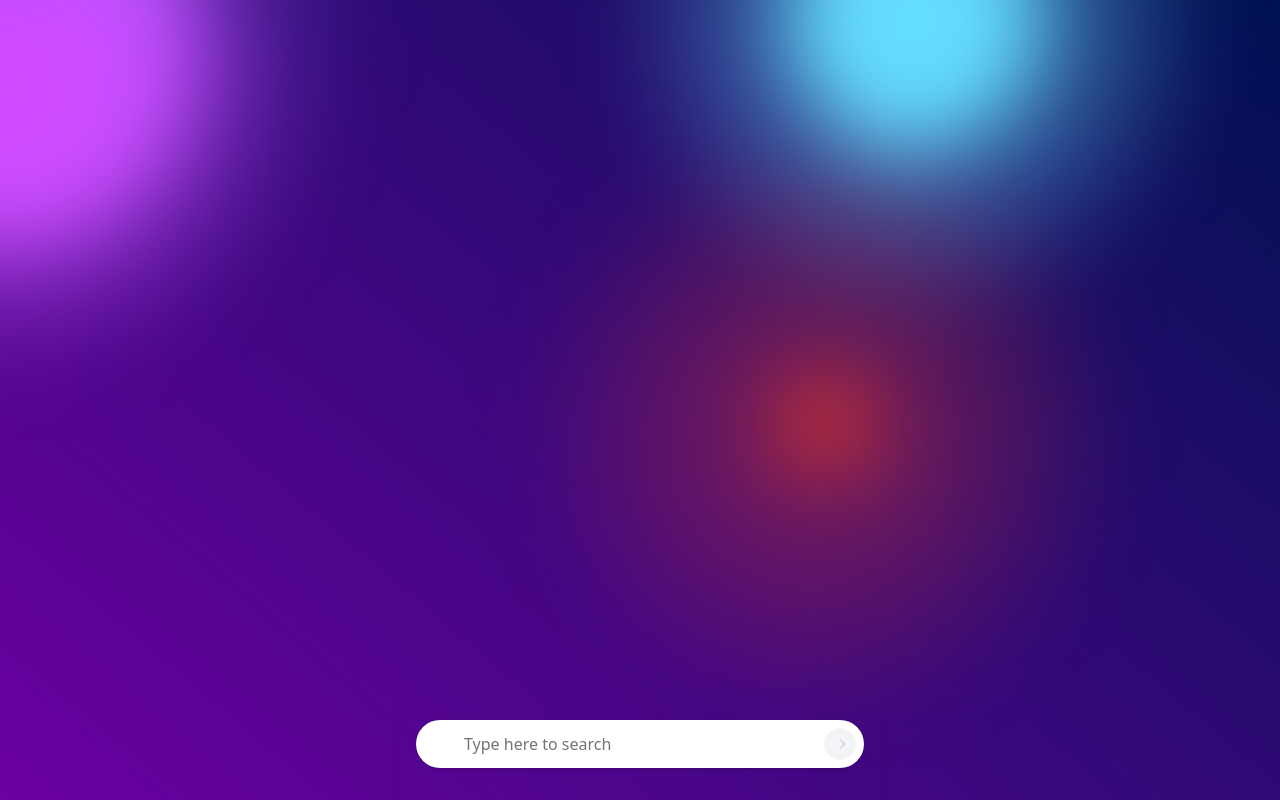
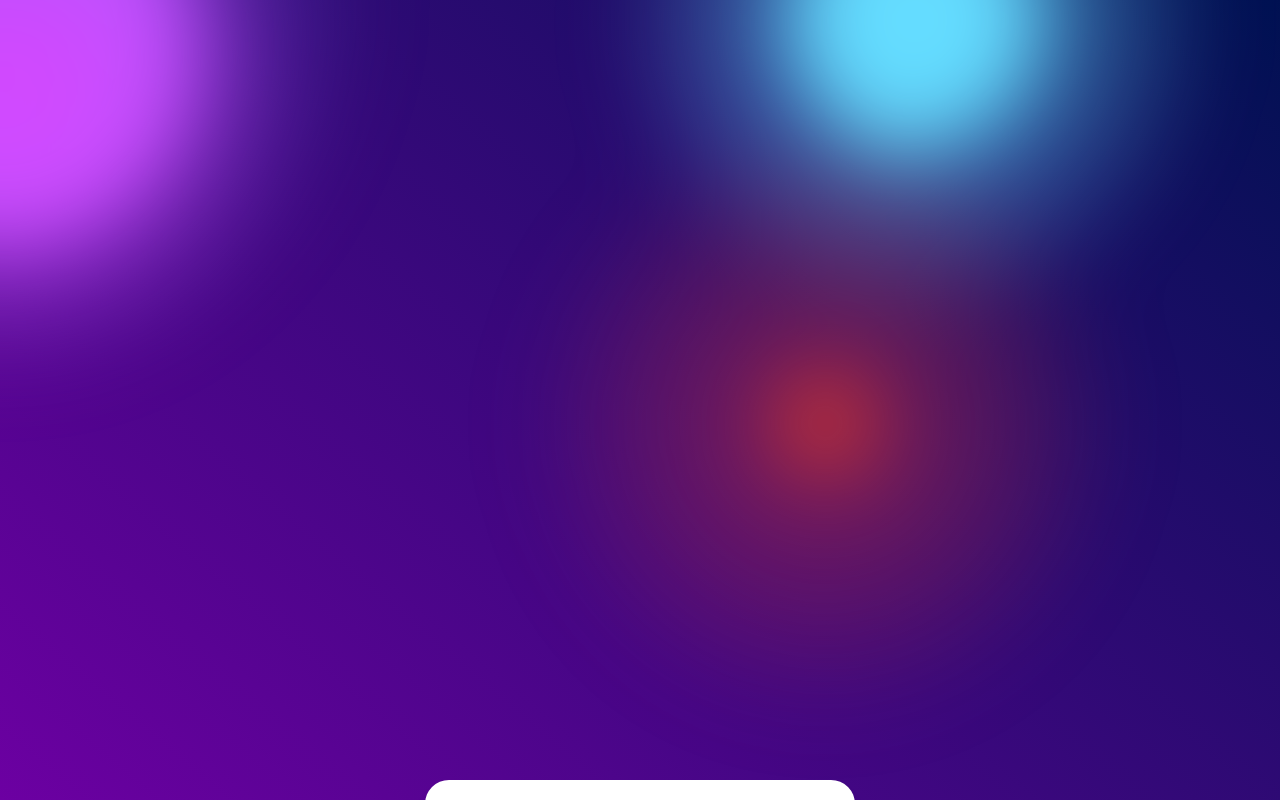
Before and after one commit to ShirodkarFalashree/eScout-web, a React (Vite) app in the folder Frontend/: page / in a window 1280 px wide. Built offline with nearby package versions, Linux system fonts and the light colour scheme.

Commit message:
changes in searchpage

```diff
--- a/Frontend/package.json
+++ b/Frontend/package.json
@@ -10,6 +10,7 @@
     "preview": "vite preview"
   },
   "dependencies": {
+    "@tabler/icons-react": "^3.14.0",
     "clsx": "^2.1.1",
     "framer-motion": "^11.3.31",
     "react": "^18.3.1",
--- a/Frontend/src/components/InputBox.jsx
+++ b/Frontend/src/components/InputBox.jsx
@@ -5,9 +5,10 @@ import { useCallback, useEffect, useRef, useState } from "react";
 import { cn } from "@/lib/utils";
 
 export function PlaceholdersAndVanishInput({
-  placeholders=[],
+  placeholders = [],
   onChange,
-  onSubmit
+  onSubmit,
+  onClick // New prop
 }) {
   const [currentPlaceholder, setCurrentPlaceholder] = useState(0);
 
@@ -58,7 +59,7 @@ export function PlaceholdersAndVanishInput({
 
     const fontSize = parseFloat(computedStyles.getPropertyValue("font-size"));
     ctx.font = `${fontSize * 2}px ${computedStyles.fontFamily}`;
-    ctx.fillStyle = "#FFF";
+    ctx.fillStyle = "#fff";
     ctx.fillText(value, 16, 40);
 
     const imageData = ctx.getImageData(0, 0, 800, 800);
@@ -167,19 +168,29 @@ export function PlaceholdersAndVanishInput({
     vanishAndSubmit();
     onSubmit && onSubmit(e);
   };
+
+  // Ensure onClick is called when the input is clicked
+  const handleInputClick = (e) => {
+    if (onClick) {
+      onClick(e);
+    }
+  };
+
   return (
-    (<form
-      className={cn(
-        "w-full relative max-w-xl mx-auto bg-white dark:bg-zinc-800 h-12 rounded-full overflow-hidden shadow-[0px_2px_3px_-1px_rgba(0,0,0,0.1),_0px_1px_0px_0px_rgba(25,28,33,0.02),_0px_0px_0px_1px_rgba(25,28,33,0.08)] transition duration-200",
-        value && "bg-gray-50"
-      )}
-      onSubmit={handleSubmit}>
+    <form
+    className={cn(
+      "w-full relative max-w-xl mx-auto bg-white bg-opacity-90 dark:bg-zinc-800 dark:bg-opacity-75 h-12 rounded-full overflow-hidden shadow-[0px_2px_3px_-1px_rgba(0,0,0,0.1),_0px_1px_0px_0px_rgba(25,28,33,0.02),_0px_0px_0px_1px_rgba(25,28,33,0.08)] transition duration-200",
+      value && "bg-gray-50 bg-opacity-90"
+    )}
+      onSubmit={handleSubmit}
+    >
       <canvas
         className={cn(
-          "absolute pointer-events-none  text-base transform scale-50 top-[20%] left-2 sm:left-8 origin-top-left filter invert dark:invert-0 pr-20",
+          "absolute pointer-events-none text-base transform scale-50 top-[20%] left-2 sm:left-8 origin-top-left filter invert dark:invert-0 pr-20",
           !animating ? "opacity-0" : "opacity-100"
         )}
-        ref={canvasRef} />
+        ref={canvasRef}
+      />
       <input
         onChange={(e) => {
           if (!animating) {
@@ -194,11 +205,14 @@ export function PlaceholdersAndVanishInput({
         className={cn(
           "w-full relative text-sm sm:text-base z-50 border-none dark:text-white bg-transparent text-black h-full rounded-full focus:outline-none focus:ring-0 pl-4 sm:pl-10 pr-20",
           animating && "text-transparent dark:text-transparent"
-        )} />
+        )}
+        onClick={handleInputClick} // Add click handler
+      />
       <button
         disabled={!value}
         type="submit"
-        className="absolute right-2 top-1/2 z-50 -translate-y-1/2 h-8 w-8 rounded-full disabled:bg-gray-100 bg-black dark:bg-zinc-900 dark:disabled:bg-zinc-800 transition duration-200 flex items-center justify-center">
+        className="absolute right-2 top-1/2 z-50 -translate-y-1/2 h-8 w-8 rounded-full disabled:bg-gray-100 bg-black dark:bg-zinc-900 dark:disabled:bg-zinc-800 transition duration-200 flex items-center justify-center"
+      >
         <motion.svg
           xmlns="http://www.w3.org/2000/svg"
           width="24"
@@ -209,7 +223,8 @@ export function PlaceholdersAndVanishInput({
           strokeWidth="2"
           strokeLinecap="round"
           strokeLinejoin="round"
-          className="text-gray-300 h-4 w-4">
+          className="text-gray-300 h-4 w-4"
+        >
           <path stroke="none" d="M0 0h24v24H0z" fill="none" />
           <motion.path
             d="M5 12l14 0"
@@ -223,13 +238,13 @@ export function PlaceholdersAndVanishInput({
             transition={{
               duration: 0.3,
               ease: "linear",
-            }} />
+            }}
+          />
           <path d="M13 18l6 -6" />
           <path d="M13 6l6 6" />
         </motion.svg>
       </button>
-      <div
-        className="absolute inset-0 flex items-center rounded-full pointer-events-none">
+      <div className="absolute inset-0 flex items-center rounded-full pointer-events-none">
         <AnimatePresence mode="wait">
           {!value && (
             <motion.p
@@ -250,12 +265,13 @@ export function PlaceholdersAndVanishInput({
                 duration: 0.3,
                 ease: "linear",
               }}
-              className="dark:text-zinc-500 text-sm sm:text-base font-normal text-neutral-500 pl-4 sm:pl-12 text-left w-[calc(100%-2rem)] truncate">
+              className="dark:text-zinc-500 text-sm sm:text-base font-normal text-neutral-500 pl-4 sm:pl-12 text-left w-[calc(100%-2rem)] truncate"
+            >
               {placeholders[currentPlaceholder]}
             </motion.p>
           )}
         </AnimatePresence>
       </div>
-    </form>)
+    </form>
   );
 }
--- a/Frontend/src/pages/SearchPage/SearchPage.jsx
+++ b/Frontend/src/pages/SearchPage/SearchPage.jsx
@@ -1,19 +1,28 @@
-import React from 'react'
+import {React,useState} from 'react'
 import { BackgroundGradientAnimation } from '../../components/Background'
 import { PlaceholdersAndVanishInput } from '../../components/InputBox'
 const SearchPage = () => {
+
+  const [isClicked, setIsClicked] = useState(false);
+
+  const handleInputClick = () => {
+    // Set `isClicked` to true when the input is clicked
+    setIsClicked(true);
+  };
   return (
     <BackgroundGradientAnimation>
 
-  <div className=" outer-div bg-white bg-opacity-0 bg-blur-lg p-4 rounded-3xl top shadow-lg h-64 justify-end absolute -bottom-48 left-1/2 transform -translate-x-1/2 mb-8 z-10 ">
-    <div className="search-container flex items-center justify-end relative w-[80vw] max-w-md mx-auto">
+  <div
+      className={`outer-div bg-white bg-opacity-${isClicked ? '15' : '0'} bg-blur-xl p-4 pt-8 rounded-3xl w-[430px] shadow-lg h-[75vh] justify-end absolute left-1/2 transform -translate-x-1/2 mb-5 z-10 transition-all duration-500 ${isClicked ? '-bottom-[160px] h-[80vh] ' : '-bottom-[600px] '}`}
+    >
+      <div className="search-container flex  items-center justify-end relative w-[90vw] max-w-2xl mx-auto">
         <PlaceholdersAndVanishInput
           placeholders={["Type here to search", "Search here.."]}
           onChange={(e) => console.log(e.target.value)}
           onSubmit={() => console.log("Submitted")}
+          onClick={handleInputClick} // Pass the click handler to the search box
         />
       </div>
-
     </div>
 
     </BackgroundGradientAnimation>
```
Also changed, not shown: 1 other file (tests, documents, lock files or other folders). Lines whose indentation alone changed are shown as unchanged.
